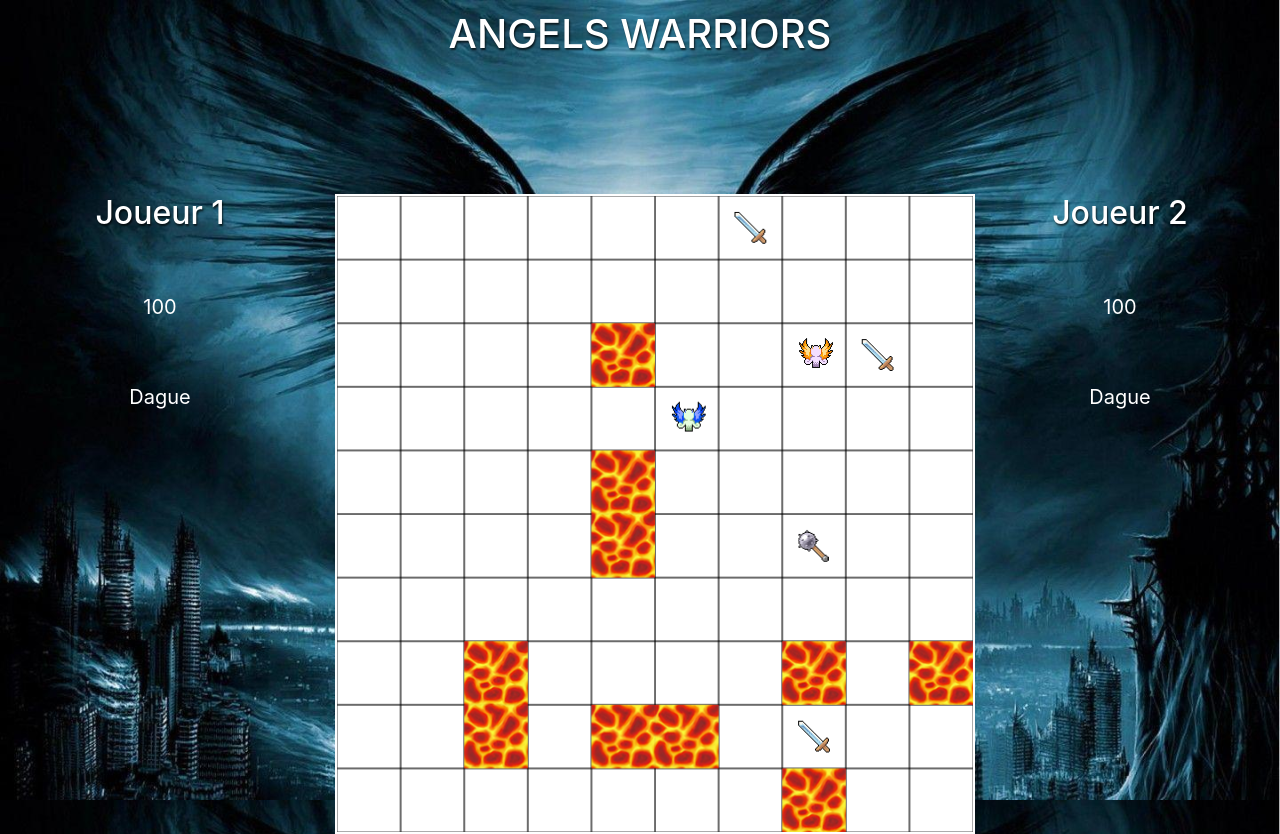
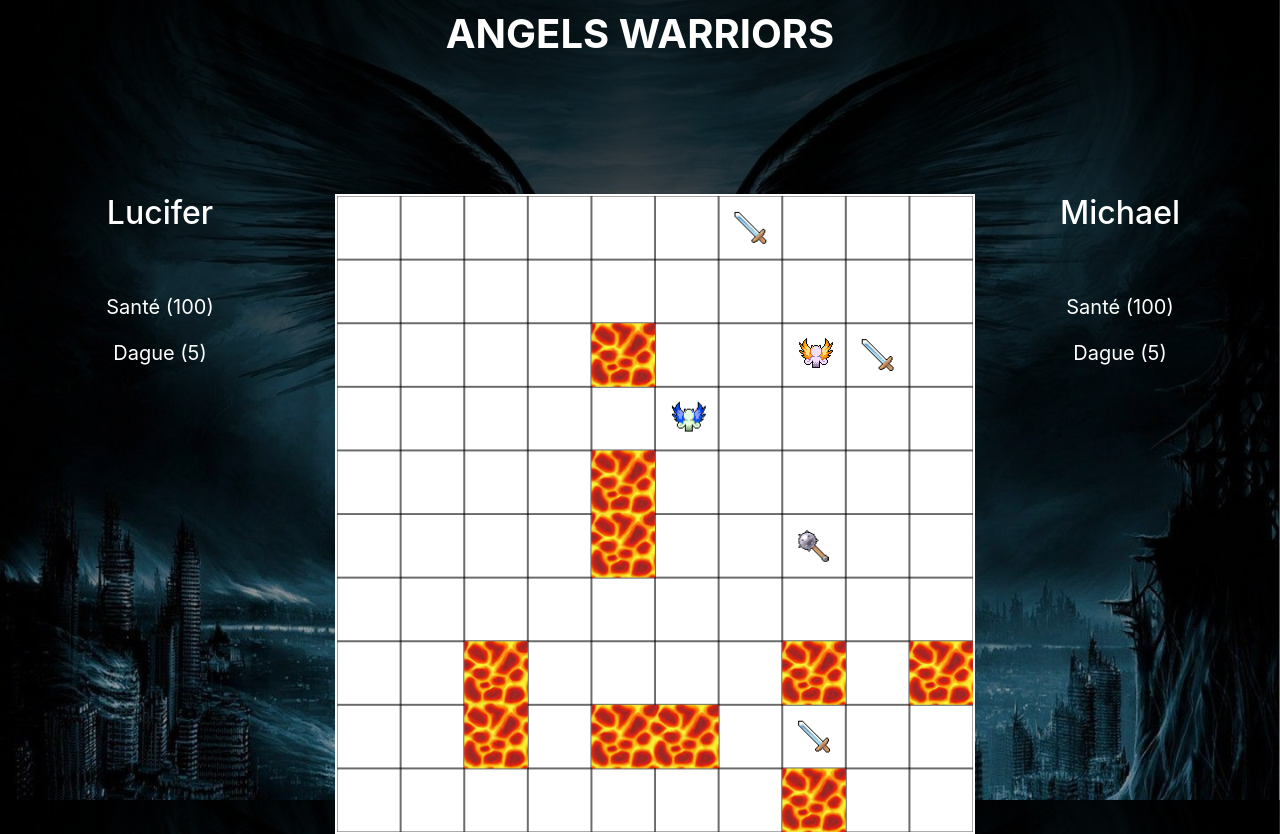
Before and after one commit to DesignGreg/Projet6-OpenClassRooms, a website built with webpack: page dist/index.html in a window 1280 px wide. Both pictures are taken after a click on the button "Start New Game". Built offline with nearby package versions, Linux system fonts and the light colour scheme.

Commit message:
quelques améliorations CSS, nombreux bugs JS étape 2, pas réussi à implémenter le changement d'arme

```diff
--- a/src/board.js
+++ b/src/board.js
@@ -115,14 +115,14 @@ Board.prototype.displayCanvas = function () {
 };
 
 Board.prototype.displayInfoPlayers = function (player1, player2) {
-    $('.canvas-side__left').css('visibility', 'visible');
-    $('.canvas-side__right').css('visibility', 'visible');
-    $('.canvas-side__left').addClass('animated slideInLeft');
-    $('.canvas-side__right').addClass('animated slideInRight');
+    $('.canvas-side--left').css('visibility', 'visible');
+    $('.canvas-side--right').css('visibility', 'visible');
+    $('.canvas-side--left').addClass('animated slideInLeft');
+    $('.canvas-side--right').addClass('animated slideInRight');
 
-    $(".canvas-side__left").html("<h2 class='canvas-side--title'>" + player1.name + "</h2><p class='canvas-side--health'>" + player1.health + "</p><p class='canvas-side--health'>" + player1.weapon.name + "</p>");
+    $(".canvas-side--left").html("<h2 class='canvas-side--left__title'>" + player1.name + "</h2><p class='canvas-side--health'>" + 'Santé' + ' (' + player1.health + ')' + "</p><p class='canvas-side--weapon'>" + player1.weapon.name + ' (' + player1.weapon.damage + ')' + "</p>");
 
-    $(".canvas-side__right").html("<h2 class='canvas-side--title'>" + player2.name + "</h2><p class='canvas-side--health'>" + player2.health + "</p><p class='canvas-side--health'>" + player2.weapon.name + "</p>");
+    $(".canvas-side--right").html("<h2 class='canvas-side--right__title'>" + player2.name + "</h2><p class='canvas-side--health'>" + 'Santé' + ' (' + player2.health + ')' + "</p><p class='canvas-side--weapon'>" + player2.weapon.name + ' (' + player2.weapon.damage + ')' + "</p>");
 };
 
 Board.prototype.hideStartButton = function () {
@@ -147,21 +147,21 @@ Board.prototype.showMovement = function () {
             ctx.closePath();
         }
     }
+    this.showActivePlayer();
 };
 
-// Canvas, cleartRect(), les images sont des pixels, pas de déplacement possible. Il faut effacer et redessiner.
+Board.prototype.showActivePlayer = function () {
 
-Board.prototype.clearPreviousImage = function () {
+    if (this.game.turnNumber % 2 === 0) {
+        $('.canvas-side--left__title').css('color', 'red');
+        $('.canvas-side--right__title').css('color', 'white');
 
+    } else if (this.game.turnNumber % 2 === 1) {
+        $('.canvas-side--right__title').css('color', 'red');
+        $('.canvas-side--left__title').css('color', 'white');
+    }
 };
 
-Board.prototype.addMovedPlayerImage = function () {
-
-};
-
-Board.prototype.addNewWeaponImage = function () {
-
-};
 
 Board.prototype.initEventListener = function () {
 
--- a/src/game.js
+++ b/src/game.js
@@ -73,8 +73,8 @@ Game.prototype.generateGame = function () {
     let pieceToSetArray = obstacleArray.concat(randomWeapons);
 
     // GENERER INSTANCES
-    this.player1 = new Player("Joueur 1", 100, dagger);
-    this.player2 = new Player("Joueur 2", 100, dagger);
+    this.player1 = new Player("Lucifer", 100, dagger);
+    this.player2 = new Player("Michael", 100, dagger);
     const playerArray = [this.player1, this.player2];
 
 
@@ -379,6 +379,7 @@ Game.prototype.movePlayerLeft = function () {
         if (locationPlayer >= this.availableSquaresX[1]) {
             this.activePlayer.location.x -= 1;
             this.chartBoard[y][x] = this.activePlayer;
+            this.walkOnWeapon();
             this.moves--;
             console.log(result);
         }
@@ -400,7 +401,7 @@ Game.prototype.movePlayerUp = function () {
         if (locationPlayer >= this.availableSquaresX[0]) {
             this.activePlayer.location.y -= 1;
             this.chartBoard[y][x] = this.activePlayer;
-            console.log(this.chartBoard);
+            this.walkOnWeapon();
             this.moves--;
             console.log(result);
         }
@@ -421,6 +422,7 @@ Game.prototype.movePlayerRight = function () {
     if (result && this.moves > 0) {
             this.activePlayer.location.x += 1;
             this.chartBoard[y][x] = this.activePlayer;
+            this.walkOnWeapon();
             this.moves--;
             console.log(result);
             console.log(this.chartBoard);
@@ -441,6 +443,7 @@ Game.prototype.movePlayerDown = function () {
     if (result && this.moves > 0) {
             this.activePlayer.location.y += 1;
             this.chartBoard[y][x] = this.activePlayer;
+            this.walkOnWeapon();
             this.moves--;
             console.log(result);
     }
@@ -454,18 +457,12 @@ Game.prototype.walkOnWeapon = function () {
 
     // Le joueur laisse son arme actuelle sur la case, et prend celle qui était sur la case
     if (this.chartBoard[y][x] instanceof Weapon) {
-
+        // Arme sur la case devient arme du joueur
+        // Arme du joueur devient disponible sur la case
     }
 
 };
 
-Game.prototype.switchWeapon = function () {
-    // walkOnWeapon
-    // Changer l'arme du joueur (mise à jour de l'instance)
-
-    // Remplacer le this.weapon de l'instance par la nouvelle arme
-
-};
 
 
 // ETAPE 3
--- a/styles/style.css
+++ b/styles/style.css
@@ -23,7 +23,7 @@ body{
     overflow-x: hidden;
     overflow-y: hidden;
 
-    background-image: url(../assets/fallenangel.jpg);
+    background: linear-gradient(rgba(0,0,0,0.8), rgba(0, 0, 0, 0.3)), url(../assets/fallenangel.jpg);
     background-position: center;
     background-size: cover;
     background-attachment: fixed;
@@ -47,7 +47,7 @@ body{
 
 .title-container--text {
     color: white;
-    text-shadow: 1px 2px 2px rgba(0, 0, 0, 0.7);
+    font-weight: bold;
     padding-top: 10px;
 }
 
@@ -61,7 +61,7 @@ body{
     margin-top: 80px;
     color: white;
     text-align: center;
-    text-shadow: 1px 1px 1px black;
+    font-weight: 500;
 }
 
 .canvas-text--title {
@@ -78,19 +78,30 @@ text-decoration: underline;
     text-align: center;
 }
 
-.canvas-side__left {
+.canvas-side--left {
     visibility: hidden;
 }
 
-.canvas-side__right {
+.canvas-side--right {
     visibility: hidden;
 }
 
+.canvas-side--left__title {
+    margin-top: 50px;
+    color: white;
+    font-weight: 500;
+}
+
+.canvas-side--right__title {
+    margin-top: 50px;
+    color: white;
+    font-weight: 500;
+}
 
 .canvas-side--title {
     margin-top: 50px;
     color: white;
-    text-shadow: 1px 2px 2px rgba(0, 0, 0, 0.7);
+    font-weight: 500;
 }
 
 .canvas-side--health {
```
Also changed, not shown: dist/bundle.js, dist/index.html.
